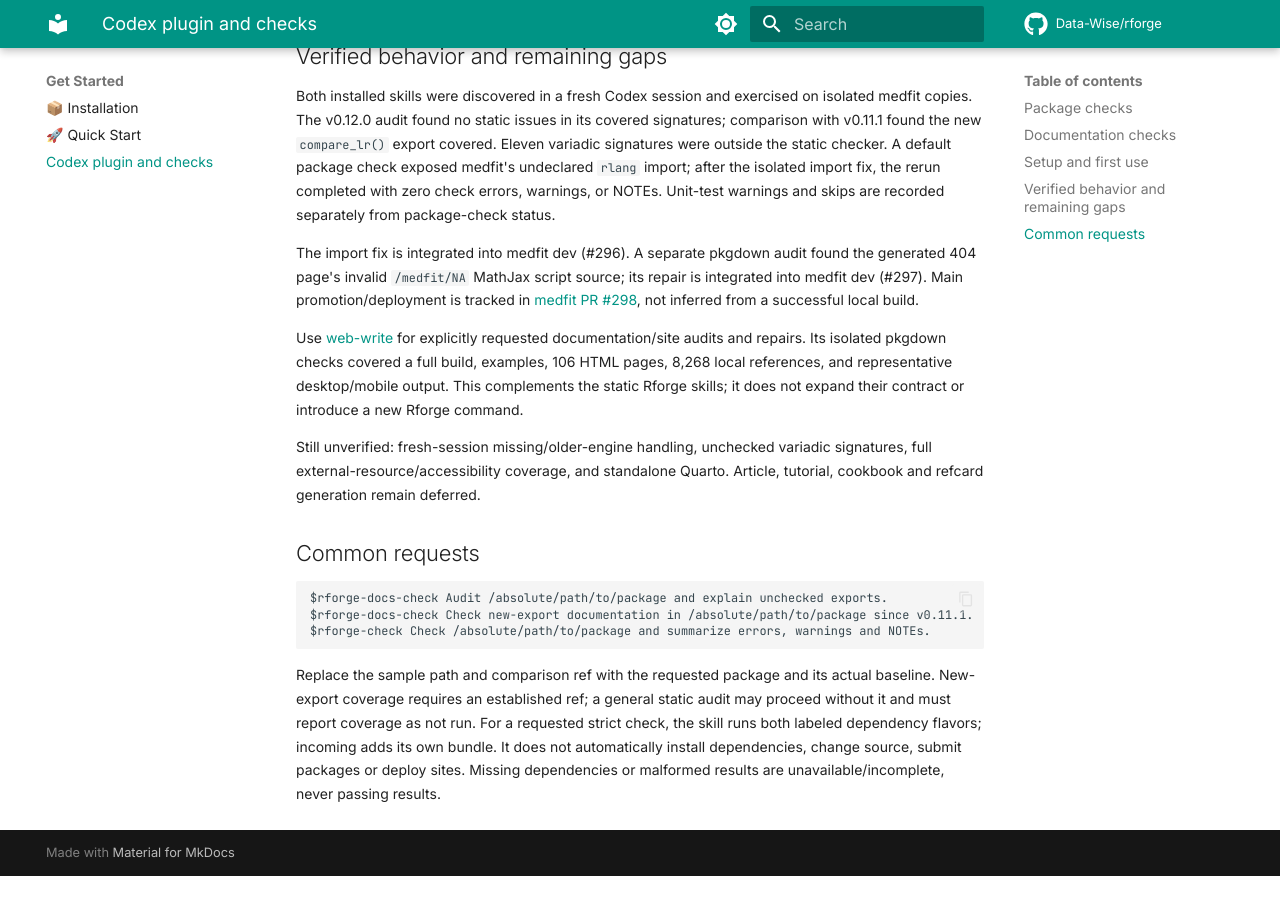
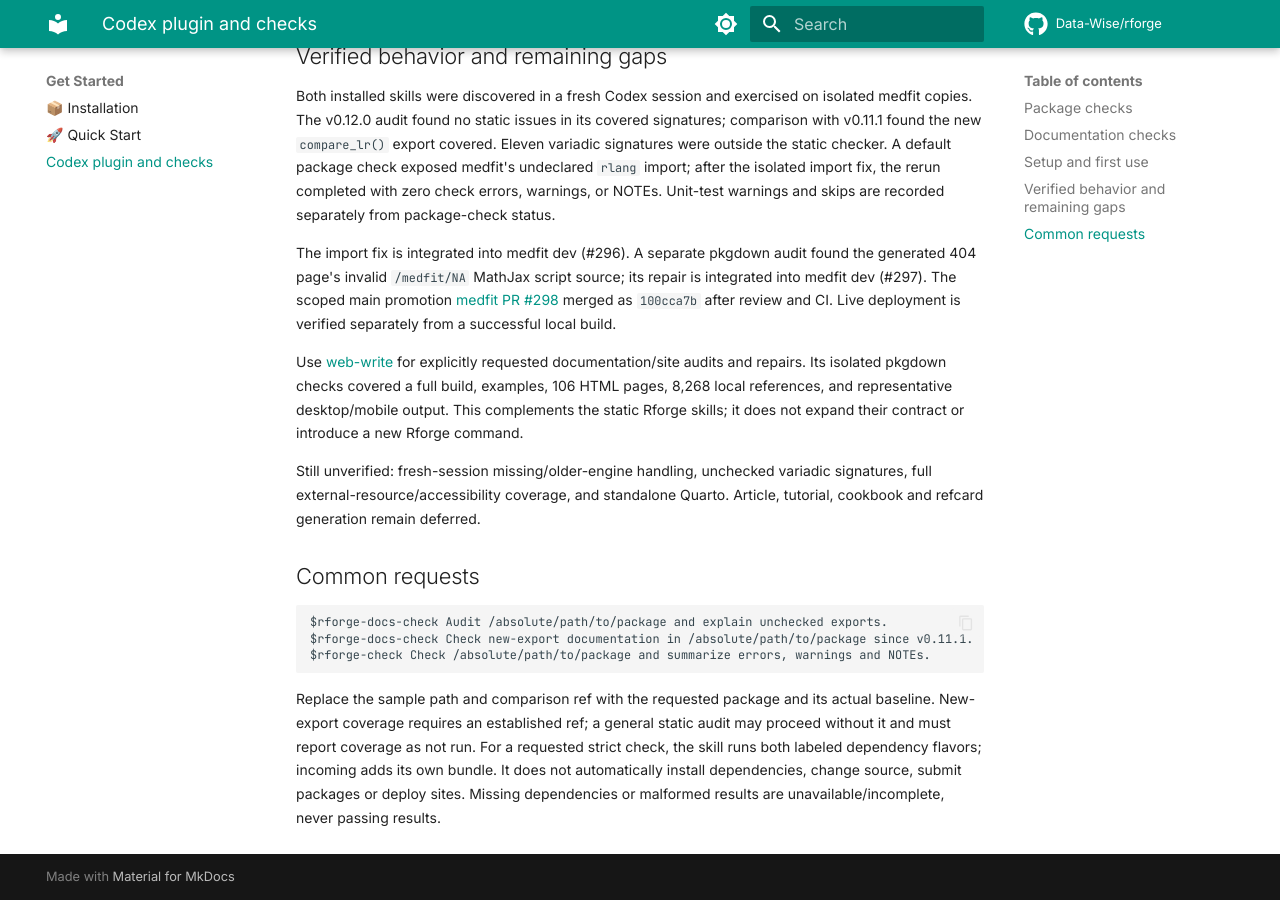
Before and after one commit to Data-Wise/rforge, an MkDocs documentation site: the page built from docs/guides/codex-checks.md, in a window 1280 px wide and 900 px high, scrolled down 1573 px. Built offline with MkDocs 1.6.1 and Material for MkDocs 9.7.7, drawn with Linux system fonts in a browser that asks for light colours; comment, search, counter and statistics services are not loaded; before the commit the page ends 2449 px from its top, so only the background shows below that.

Commit message:
docs: record audit closure and medfit promotion

```diff
--- a/docs/guides/codex-checks.md
+++ b/docs/guides/codex-checks.md
@@ -77,9 +77,10 @@ and skips are recorded separately from package-check status.
 
 The import fix is integrated into medfit dev (#296). A separate pkgdown audit
 found the generated 404 page's invalid `/medfit/NA` MathJax script source; its
-repair is integrated into medfit dev (#297). Main promotion/deployment is tracked
-in [medfit PR #298](https://github.com/Data-Wise/medfit/pull/298), not inferred
-from a successful local build.
+repair is integrated into medfit dev (#297). The scoped main promotion
+[medfit PR #298](https://github.com/Data-Wise/medfit/pull/298) merged as
+`100cca7b` after review and CI. Live deployment is verified separately from
+a successful local build.
 
 Use [web-write](https://data-wise.github.io/codex-config/guides/web-write/) for
 explicitly requested documentation/site audits and repairs. Its isolated pkgdown
```
Also changed, not shown: TASKS-codex-check-skills-2026-10-22.md (+11 -1 lines), 1 other file.
